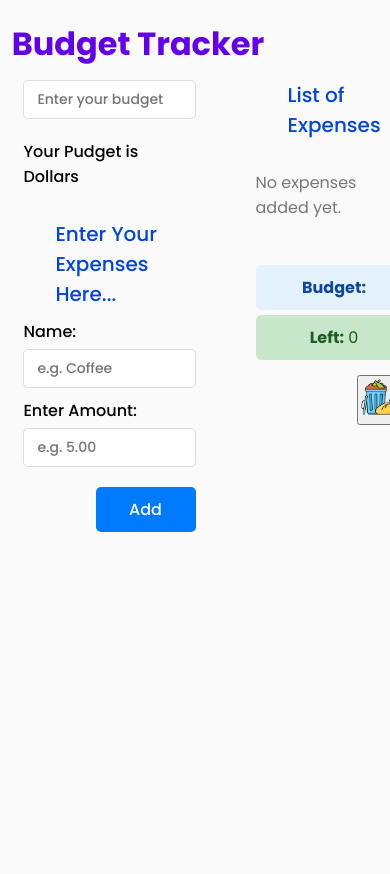
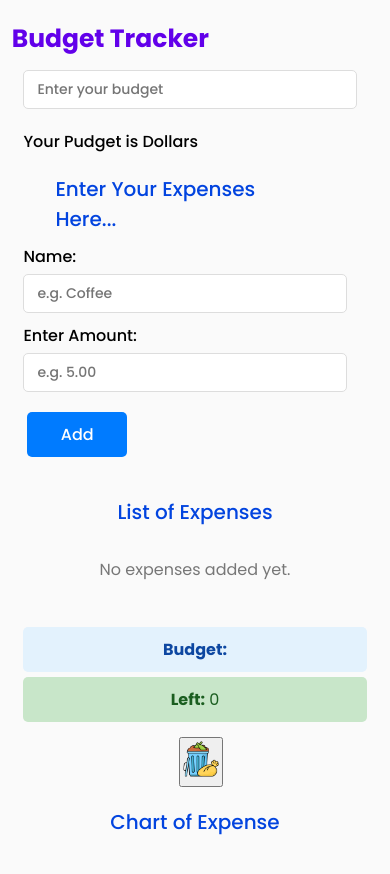
Before and after one commit to HseinKt/Brainwave_Matrix_Intern, a React (Vite) app: page /tracker in a window 390 px wide. Shown: the top 874 px of the page. Before the commit the page ends 844 px from the top, so only its background shows below. Built offline with nearby package versions, Linux system fonts and the light colour scheme.

Commit message:
Responsive Design

```diff
--- a/src/CSS/BugetTracker.css
+++ b/src/CSS/BugetTracker.css
@@ -37,3 +37,19 @@
     margin: auto;
     max-width: 400px;
 }
+
+@media only screen and (max-width: 768px) {
+    .budget-tracker-title h1 {
+        font-size: 25px;
+    }
+    .budget-tracker-expenses {
+        flex-direction: column;
+        gap: 20px;
+    }
+    .budget-tracker-data,
+    .budget-tracker-list,
+    .budget-tracker-chart {
+        flex: 1;
+        width: 100%;
+    }
+}
--- a/src/CSS/Expenses.css
+++ b/src/CSS/Expenses.css
@@ -63,3 +63,15 @@ label {
 .submit-button {
     margin-left: 18.5vw;
 }
+
+@media only screen and (max-width: 768px) {
+    .budget-input-container {
+        padding: 0px 10px 10px 0px;
+    }
+    .expense-form button {
+        margin-left: 0;
+    }
+    .submit-button {
+        margin-left: 1vw;
+    }
+}
--- a/src/CSS/Home.css
+++ b/src/CSS/Home.css
@@ -29,3 +29,9 @@
     padding: 10px 20px;
     margin: 10px;
 }
+
+@media only screen and (max-width: 768px) {
+    .home-header {
+        font-size: small;
+    }
+}
--- a/src/CSS/List.css
+++ b/src/CSS/List.css
@@ -92,3 +92,11 @@
     height: 40px;
     cursor: pointer;
 }
+@media only screen and (max-width: 768px) {
+    .expense-list {
+        max-height: 44vh;
+    }
+    .reset_button {
+        margin-right: 20vw;
+    }
+}
```
